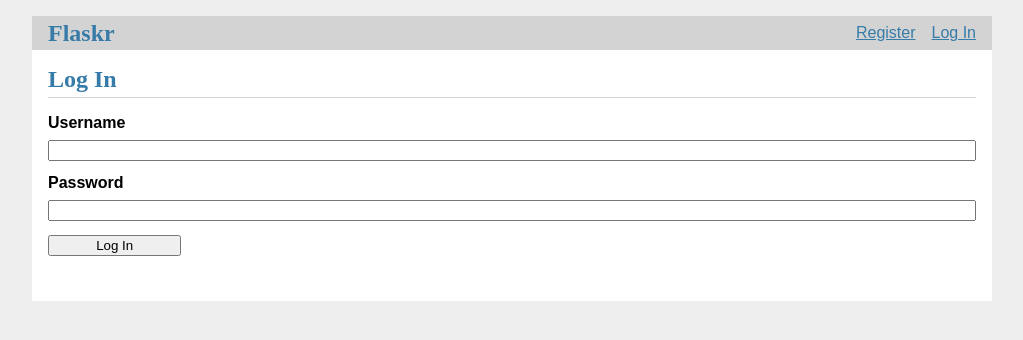
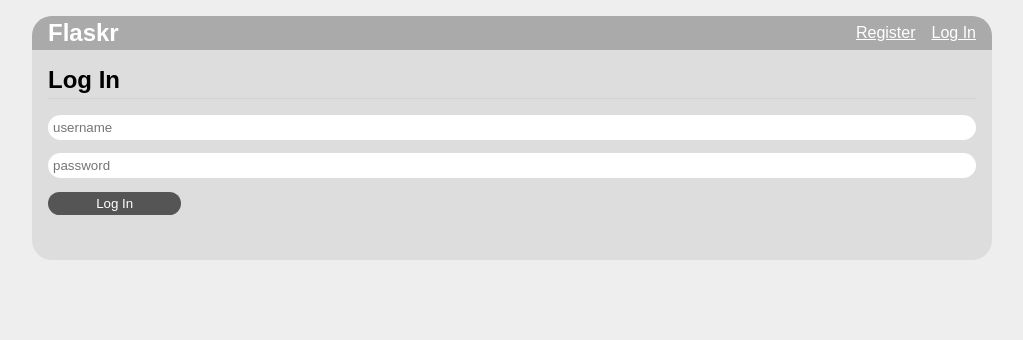
Before and after one commit to Ketil-A/forum, a Flask app: page /auth/login in a window 1280 px wide. Shown: the top 340 px of the page, without its empty margins (128-1151 px from the left). Run offline with Flask 2, Linux system fonts and the light colour scheme.

Commit message:
Endret stil på hovedside og login

```diff
--- a/flaskr/static/style.css
+++ b/flaskr/static/style.css
@@ -7,17 +7,18 @@ html {
 body {
   max-width: 960px;
   margin: 0 auto;
-  background: white;
+  background: #ddd;
+  border-radius: 20px;
 }
 
 h1, h2, h3, h4, h5, h6 {
-  font-family: serif;
-  color: #377ba8;
+  font-family: sans-serif;
+  color: #000;
   margin: 1rem 0;
 }
 
 a {
-  color: #377ba8;
+  color: #fff;
 }
 
 hr {
@@ -26,10 +27,12 @@ hr {
 }
 
 nav {
-  background: lightgray;
+  background: #aaa;
   display: flex;
   align-items: center;
   padding: 0 0.5rem;
+  border-top-left-radius: 20px;
+  border-top-right-radius: 20px;
 }
 
 nav h1 {
@@ -52,6 +55,7 @@ nav ul  {
 nav ul li a, nav ul li span, header .action {
   display: block;
   padding: 0.5rem;
+  decoration: none;
 }
 
 .content {
@@ -117,6 +121,10 @@ nav ul li a, nav ul li span, header .action {
 
 .content input, .content textarea {
   margin-bottom: 1em;
+  padding: 5px;
+  border-radius: 15px;
+  border-style: solid;
+  border-width: 0px;
 }
 
 .content textarea {
@@ -131,7 +139,13 @@ input.danger {
 input[type=submit] {
   align-self: start;
   min-width: 10em;
+  border-radius: 15px;
+  color: white;
+  background-color: #555;
+  border-style: solid;
+  padding: 4px;
 }
+
 .commentDiv {
   white-space: pre-line;
   border-style: solid;
--- a/flaskr/templates/auth/login.html
+++ b/flaskr/templates/auth/login.html
@@ -6,10 +6,8 @@
 
 {% block content %}
   <form method="post">
-    <label for="username">Username</label>
-    <input name="username" id="username" required>
-    <label for="password">Password</label>
-    <input type="password" name="password" id="password" required>
+    <input name="username" id="username" placeholder="username" required>
+    <input type="password" name="password" id="password" placeholder="password" required>
     <input type="submit" value="Log In">
   </form>
 {% endblock %}
--- a/flaskr/templates/auth/register.html
+++ b/flaskr/templates/auth/register.html
@@ -6,10 +6,8 @@
 
 {% block content %}
   <form method="post">
-    <label for="username">Username</label>
-    <input name="username" id="username" required>
-    <label for="password">Password</label>
-    <input type="password" name="password" id="password" required>
+    <input name="username" id="username" placeholder="username" required>
+    <input type="password" name="password" id="password" placeholder="password" required>
     <input type="submit" value="Register">
   </form>
 {% endblock %}
```
